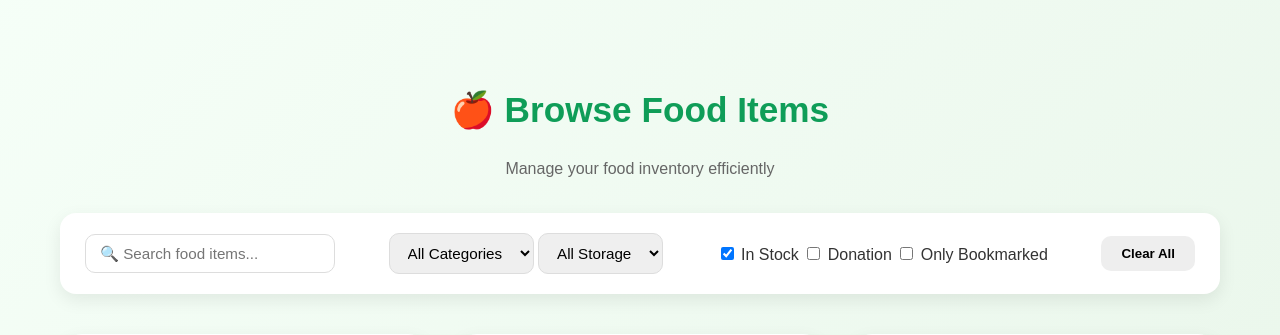
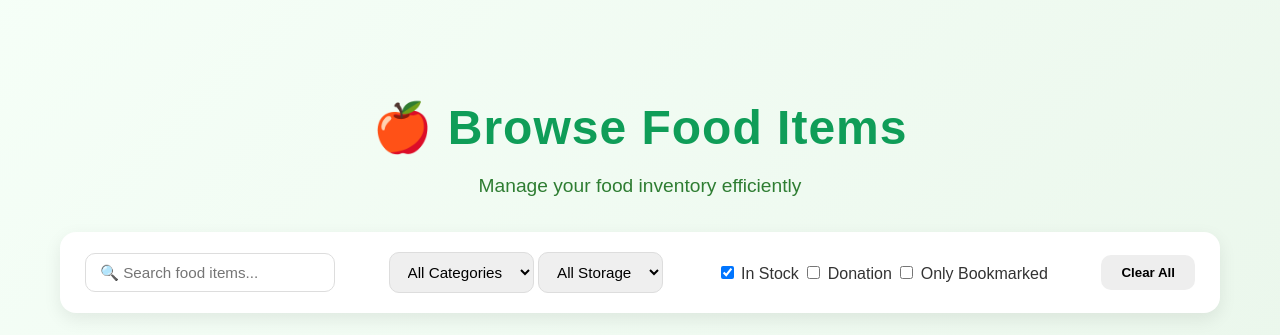
Before and after one commit to 1808723992/BIT216-Assignment-ZeoWaste, a PHP site: page /BrowseFoodItem.html in a window 1280 px wide. Shown: the part 97-432 px from the top of the page. Run offline with PHP 8.4, Linux system fonts and the light colour scheme.

Commit message:
Update BrowseFoodItem.css

```diff
--- a/BrowseFoodItem.css
+++ b/BrowseFoodItem.css
@@ -14,13 +14,20 @@ body {
 .browse h2 {
   text-align: center;
   color: #0f9d58;
-  font-size: 2.2rem;
+  font-size: 3rem;          /* ⬆ 放大标题 */
+  font-weight: 800;         /* ⬆ 更粗 */
+  letter-spacing: 1px;      /* 字间距更自然 */
+  margin-bottom: 8px;
 }
+
 .subtitle {
   text-align: center;
-  color: #666;
+  color: #2e7d32;           /* 柔和绿色，呼应主题 */
+  font-size: 1.2rem;        /* 稍微放大 */
+  font-weight: 500;
   margin-bottom: 35px;
 }
+
 
 /* 过滤栏 */
 .filters {
```
